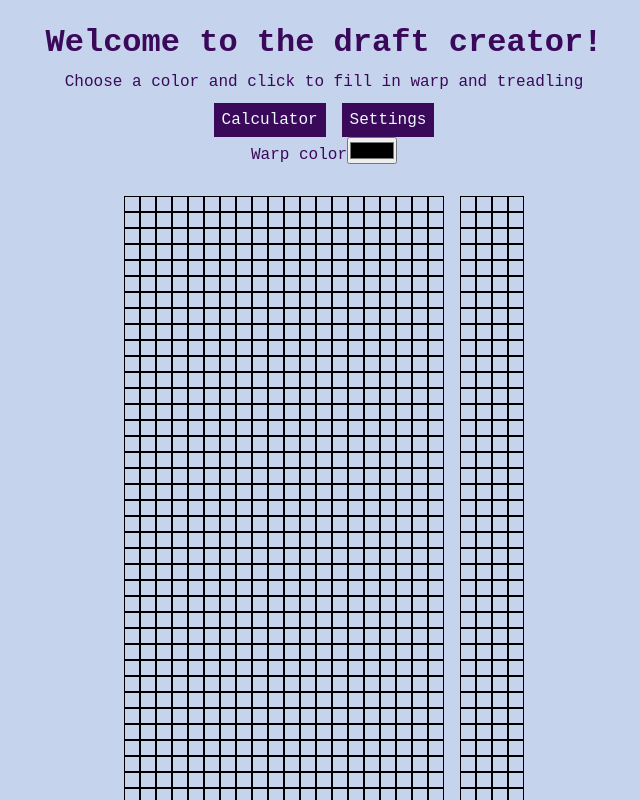
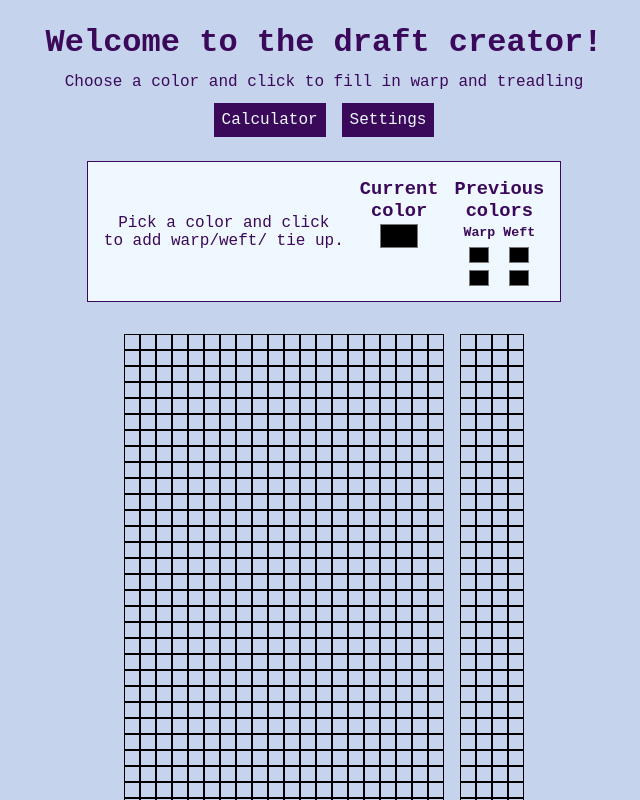
Before and after one commit to TereseBo/nextweaver, a Next.js app: page /weaver/draft in a window 1280 px wide. Shown: the top 800 px of the page, without its empty margins (316-956 px from the left). Built offline with nearby package versions, Linux system fonts and the light colour scheme.

Commit message:
Added styles for colorpicker

```diff
--- a/components/forms/Colorpicker.tsx
+++ b/components/forms/Colorpicker.tsx
@@ -1,10 +1,42 @@
+import './colorpicker.scss'
 import { Colorinput } from '@/components/forms/Colorinput'
 import { logger } from '@/functions/logger'
 
 export function ColorPicker({ }) {
     return (
-        <div id="color-picker">
-            <Colorinput id="current-color" label="Warp color" clickhandler={logger} />
-        </div>
+        <form id='colorpick-form'>
+            <div className='form-content-container'>
+                <div>
+                    <p>
+                        Pick a color and click <br />
+                        to add warp/weft/ tie up.
+                    </p>
+                </div>
+                <div>
+                    <div className='color-container'>
+                        <div className="color-box">
+                            <h3>Current <br />color</h3>
+                            <Colorinput id="current-color" label="" clickhandler={logger} />
+                        </div>
+                        <div className="color-box" >
+                            <h3>Previous <br />colors</h3>
+                            <div id="previous-colors">
+                                <div className="previous-color">
+                                    <h5>Warp</h5>
+                                    <Colorinput id="warp" label="Warp" clickhandler={logger} />
+                                    <Colorinput id="weft" label="Weft" clickhandler={logger} />
+                                </div>
+                                <div className="previous-color">
+                                    <h5>Weft</h5>
+                                    <Colorinput id="warp" label="Warp" clickhandler={logger} />
+                                    <Colorinput id="weft" label="Weft" clickhandler={logger} />
+                                </div>
+                            </div>
+
+                        </div>
+                    </div>
+                </div>
+            </div>
+        </form >
     )
 }
--- /dev/null
+++ b/components/forms/colorpicker.scss
@@ -0,0 +1,82 @@
+@use '../../style/mixins.scss' as m;
+@use '../../style/variables.scss' as v;
+
+
+#colorpick-form {
+    display: flex;
+    flex-direction: column;
+
+    label {
+        font-size: 0.8rem;
+    }
+
+    h3 {
+        margin: 0 0 0.2rem 0;
+        padding: 0;
+    }
+
+    .form-content-container {
+
+        border: v.$thick-border;
+        @include m.text-area;
+        padding: 1rem;
+        display: flex;
+        flex-direction: row;
+        flex-wrap: nowrap;
+        gap: 1rem;
+        align-items: center;
+        margin: auto;
+
+        .color-container {
+            display: flex;
+            flex-direction: row;
+            justify-items: center;
+            gap: 1rem;
+
+            .color-box {
+                box-sizing: border-box;
+
+                input#current-color {
+                    &[type=color] {
+                        width: 2.6rem;
+                        height: 2rem;
+                        padding: 0;
+                        border: 0;
+                        margin: -0.3rem;
+                        box-sizing: border-box;
+                        background-color: inherit;
+                    }
+                }
+
+                #previous-colors {
+                    display: flex;
+                    justify-content: center;
+                    gap:0.5rem;
+
+                    .previous-color {
+                        display: flex;
+                        flex-direction: column;
+                        align-items: center;
+                        gap: 0.5rem;
+
+                        label {
+                            display: none;
+                        }
+
+                        input {
+                            &[type=color] {
+                                width: 1.5rem;
+                                height: 1.5rem;
+                                padding: 0;
+                                border: 0;
+                                margin: -0.3rem;
+                                box-sizing: border-box;
+                                background-color: inherit;
+                            }
+                        }
+                    }
+                }
+            }
+        }
+    }
+}
--- a/components/page/header.scss
+++ b/components/page/header.scss
@@ -1,5 +1,6 @@
 .nav-container {
     margin-top: 1.5rem;
+    margin-bottom: 1.5rem;;
     display: flex;
     flex-direction: column;
     align-items: center;
```
